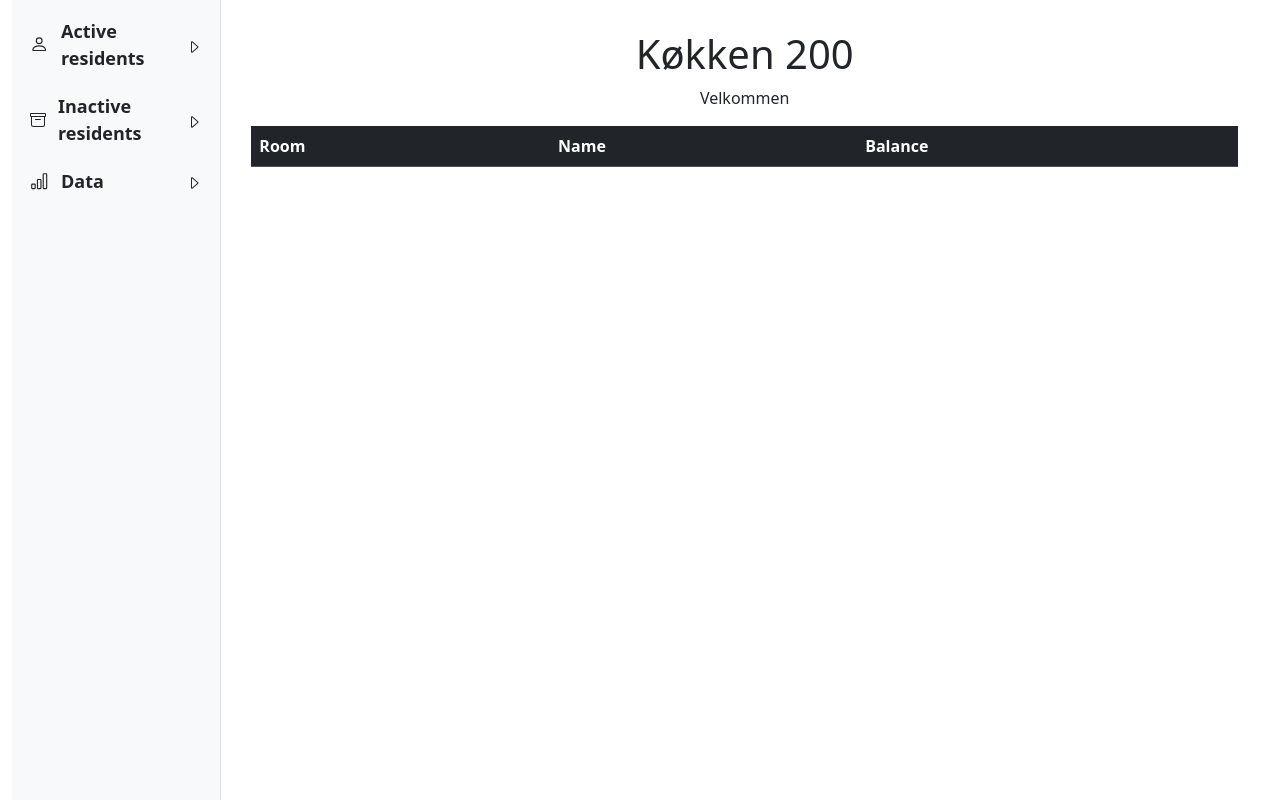
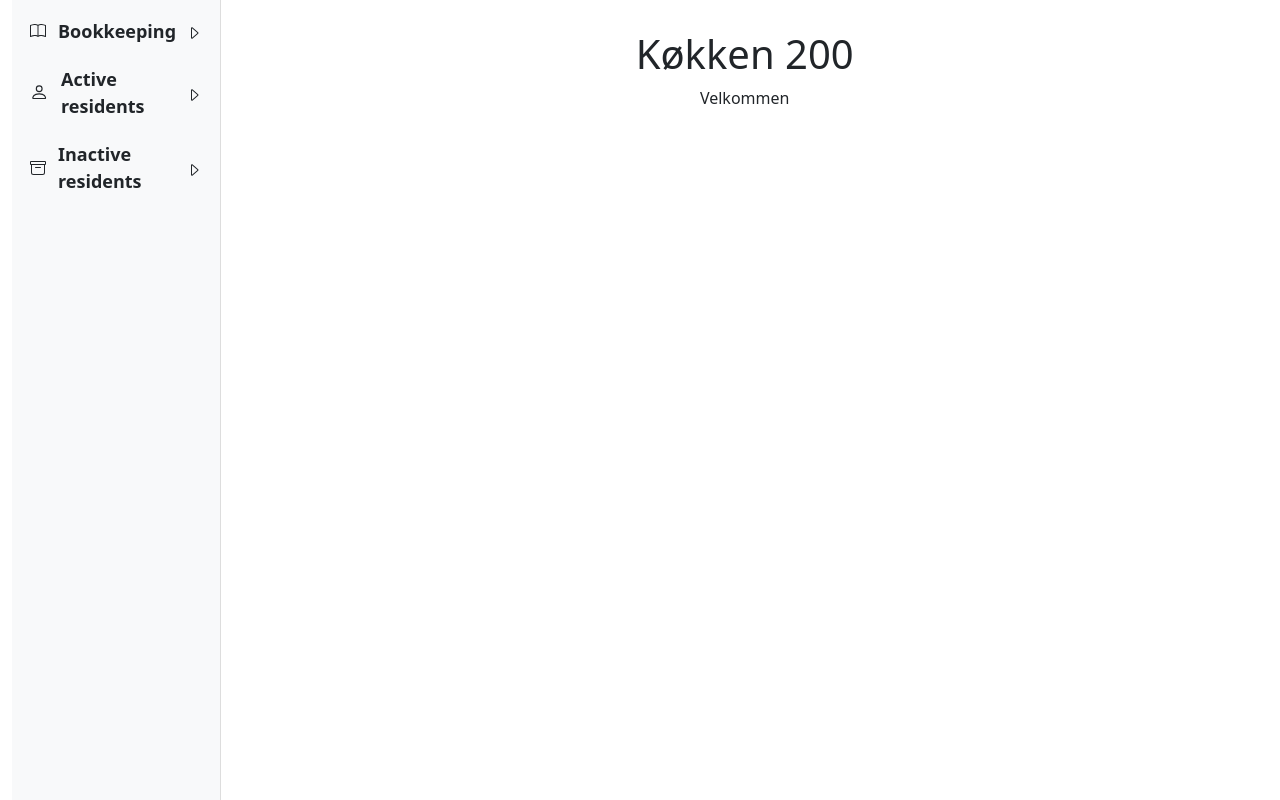
Before and after one commit to a-estad/KitchenLedger, a Django app: page /kitchenapp/ in a window 1280 px wide. Shown: the part 56-856 px from the top of the page. Run offline with Django 5.2, Linux system fonts and the light colour scheme; the visitor is signed in with stand-in values (Sample User, id 1); data that the repository does not hold is empty.

Commit message:
feat(overview page)
now includes overview page

also made small changes here and there

```diff
--- a/kitchenapp/templates/kitchenapp/base.html
+++ b/kitchenapp/templates/kitchenapp/base.html
@@ -122,6 +122,28 @@
         <div class="col-md-3 col-lg-2 bg-light sidebar">
             <!-- Sidebar content -->
             <div class="d-flex flex-column">
+                <!-- Datatables -->
+                <a href="#datatables" class="d-flex align-items-center mb-3 p-2 sidebar-category text-decoration-none" data-bs-toggle="collapse" aria-expanded="false">
+                    <span class="me-2">
+                        <svg xmlns="http://www.w3.org/2000/svg" width="20" height="20" fill="currentColor" class="bi bi-book" viewBox="0 0 20 20">
+                          <path d="M1 2.828c.885-.37 2.154-.769 3.388-.893 1.33-.134 2.458.063 3.112.752v9.746c-.935-.53-2.12-.603-3.213-.493-1.18.12-2.37.461-3.287.811zm7.5-.141c.654-.689 1.782-.886 3.112-.752 1.234.124 2.503.523 3.388.893v9.923c-.918-.35-2.107-.692-3.287-.81-1.094-.111-2.278-.039-3.213.492zM8 1.783C7.015.936 5.587.81 4.287.94c-1.514.153-3.042.672-3.994 1.105A.5.5 0 0 0 0 2.5v11a.5.5 0 0 0 .707.455c.882-.4 2.303-.881 3.68-1.02 1.409-.142 2.59.087 3.223.877a.5.5 0 0 0 .78 0c.633-.79 1.814-1.019 3.222-.877 1.378.139 2.8.62 3.681 1.02A.5.5 0 0 0 16 13.5v-11a.5.5 0 0 0-.293-.455c-.952-.433-2.48-.952-3.994-1.105C10.413.809 8.985.936 8 1.783"/>
+                        </svg>
+                    </span>
+                    Bookkeeping
+                    <span class="ms-auto arrow-indicator">
+                        <svg xmlns="http://www.w3.org/2000/svg" width="16" height="16" fill="currentColor" class="bi bi-caret-right" viewBox="0 0 16 16">
+                          <path d="M6 12.796V3.204L11.481 8zm.659.753 5.48-4.796a1 1 0 0 0 0-1.506L6.66 2.451C6.011 1.885 5 2.345 5 3.204v9.592a1 1 0 0 0 1.659.753"/>
+                        </svg>
+                    </span>
+                </a>
+                <div id="datatables" class="collapse sidebar-collapse">
+                    <ul class="list-unstyled ps-3">
+                        <li><a href="{% url 'overview page' %}" class="sidebar-item text-decoration-none">Overview</a></li>
+                        <li><a href="{% url 'expenses page' %}" class="sidebar-item text-decoration-none">Expenses</a></li>
+                        <li><a href="{% url 'debt and credit page' %}" class="sidebar-item text-decoration-none">Debt and credit</a></li>
+                    </ul>
+                </div>
+
                 <!-- Active User Profiles -->
                 <a href="#activeProfiles" class="d-flex align-items-center mb-3 p-2 sidebar-category text-decoration-none" data-bs-toggle="collapse" aria-expanded="true">
                     <span class="me-2">
@@ -162,28 +184,6 @@
                 <div id="inactiveProfiles" class="collapse sidebar-collapse">
                     <ul class="list-unstyled ps-3">
                         <li><a class="sidebar-item text-decoration-none">No inactive residents</a></li>
-                    </ul>
-                </div>
-
-                <!-- Datatables -->
-                <a href="#datatables" class="d-flex align-items-center mb-3 p-2 sidebar-category text-decoration-none" data-bs-toggle="collapse" aria-expanded="false">
-                    <span class="me-2">
-                        <svg xmlns="http://www.w3.org/2000/svg" width="23" height="23" fill="currentColor" class="bi bi-bar-chart" viewBox="0 0 20 20">
-                          <path d="M4 11H2v3h2zm5-4H7v7h2zm5-5v12h-2V2zm-2-1a1 1 0 0 0-1 1v12a1 1 0 0 0 1 1h2a1 1 0 0 0 1-1V2a1 1 0 0 0-1-1zM6 7a1 1 0 0 1 1-1h2a1 1 0 0 1 1 1v7a1 1 0 0 1-1 1H7a1 1 0 0 1-1-1zm-5 4a1 1 0 0 1 1-1h2a1 1 0 0 1 1 1v3a1 1 0 0 1-1 1H2a1 1 0 0 1-1-1z"/>
-                        </svg>
-                    </span>
-                    Data
-                    <span class="ms-auto arrow-indicator">
-                        <svg xmlns="http://www.w3.org/2000/svg" width="16" height="16" fill="currentColor" class="bi bi-caret-right" viewBox="0 0 16 16">
-                          <path d="M6 12.796V3.204L11.481 8zm.659.753 5.48-4.796a1 1 0 0 0 0-1.506L6.66 2.451C6.011 1.885 5 2.345 5 3.204v9.592a1 1 0 0 0 1.659.753"/>
-                        </svg>
-                    </span>
-                </a>
-                <div id="datatables" class="collapse sidebar-collapse">
-                    <ul class="list-unstyled ps-3">
-                        <li><a href="{% url 'data tables page' %}" class="sidebar-item text-decoration-none">Tables</a></li>
-                        <li><a href="{% url 'expenses page' %}" class="sidebar-item text-decoration-none">Expenses</a></li>
-                        <li><a href="{% url 'debt and credit page' %}" class="sidebar-item text-decoration-none">Debt and credit</a></li>
                     </ul>
                 </div>
             </div>
--- a/kitchenapp/templates/kitchenapp/debt_and_credit.html
+++ b/kitchenapp/templates/kitchenapp/debt_and_credit.html
@@ -1,6 +1,6 @@
 {% extends 'kitchenapp/base.html' %}
 
-{% block title %}Data{% endblock %}
+{% block title %}Debt And Credit Page{% endblock %}
 
 {% block content %}
 
--- a/kitchenapp/templates/kitchenapp/expenses.html
+++ b/kitchenapp/templates/kitchenapp/expenses.html
@@ -1,6 +1,6 @@
 {% extends 'kitchenapp/base.html' %}
 
-{% block title %}Data{% endblock %}
+{% block title %}Expenses Page{% endblock %}
 
 {% block content %}
 
--- a/kitchenapp/templates/kitchenapp/front_page.html
+++ b/kitchenapp/templates/kitchenapp/front_page.html
@@ -9,23 +9,4 @@
     <p>Velkommen {{ user.resident.name }}</p>
 </div>
 
-<table class="table table-striped">
-    <thead class="table-dark">
-    <tr>
-        <th>Room</th>
-        <th>Name</th>
-        <th>Balance</th>
-    </tr>
-    </thead>
-    <tbody>
-    {% for resident in residents %}
-    <tr>
-        <td>{{ resident.room_number }}</td>
-        <td>{{ resident.name }}</td>
-        <td>{{ resident.balance }}</td>
-    </tr>
-    {% endfor %}
-    </tbody>
-</table>
-
 {% endblock %}
--- a/kitchenapp/urls.py
+++ b/kitchenapp/urls.py
@@ -5,7 +5,7 @@ from . import views
 
 urlpatterns = [
     path('', views.front_page, name='front page'),
-    path('data/', views.data_tables, name='data tables page'),
+    path('overview/', views.overview_page, name='overview page'),
     path('expenses/', views.expenses_page, name='expenses page'),
     path('debt_and_credit/', views.debt_and_credit_page, name='debt and credit page'),
     path('profile/<int:resident_id>', views.resident_profile, name='resident profile page')
--- a/kitchenapp/views.py
+++ b/kitchenapp/views.py
@@ -13,9 +13,15 @@ def front_page(request):
     return render(request, "kitchenapp/front_page.html", {'residents': residents})
 
 
-def data_tables(request):
-    all_expenses = Expense.objects.all()
-    all_debts = Debt.objects.all()
+def overview_page(request):
+    residents = sorted(Resident.objects.all(), key=lambda x: x.room_number)
+    return render(request,
+                  "kitchenapp/overview_page.html",
+                  {'residents': residents})
+
+
+def expenses_page(request):
+    all_expenses = sorted(Expense.objects.all(), key=lambda x: x.date, reverse=True)
 
     if request.method == 'POST':
 
@@ -39,47 +45,25 @@ def data_tables(request):
     else:
         form = ExpenseForm()
 
-    return render(request, "kitchenapp/data_tables.html", {'form': form, 'expenses': all_expenses, 'debts': all_debts, 'resident': request.user.resident})
-
-
-def expenses_page(request):
-    all_expenses = Expense.objects.all()
-    all_debts = Debt.objects.all()
-
-    if request.method == 'POST':
-
-        if 'expense_id_delete' in request.POST:
-            expense_id_delete = request.POST.get('expense_id_delete')
-            Expense.objects.get(pk=expense_id_delete).delete()
-            form = ExpenseForm()
-
-        else:
-            form = ExpenseForm(request.POST)
-
-            if form.is_valid():
-                expense_input = form.cleaned_data
-                expense = Expense(paid_by=request.user.resident,
-                                  date=expense_input.get('date'),
-                                  cost=expense_input.get('cost'),
-                                  is_dinner_club=False,
-                                  description=expense_input.get('description'))
-                expense.save()
-
-    else:
-        form = ExpenseForm()
-
-    return render(request, "kitchenapp/expenses.html", {'form': form, 'expenses': all_expenses, 'debts': all_debts, 'resident': request.user.resident})
+    return render(request,
+                  "kitchenapp/expenses.html",
+                  {'form': form, 'expenses': all_expenses, 'resident': request.user.resident})
 
 
 def debt_and_credit_page(request):
-    all_debts = Debt.objects.all()
-    all_credits = Credit.objects.all()
+    all_debts = sorted(Debt.objects.all(), key=lambda x: x.expense.date, reverse=True)
+    all_credits = sorted(Credit.objects.all(), key=lambda x: x.expense.date, reverse=True)
 
-    return render(request, "kitchenapp/debt_and_credit.html", {'debts': all_debts, 'credits': all_credits})
+    return render(request,
+                  "kitchenapp/debt_and_credit.html",
+                  {'debts': all_debts, 'credits': all_credits})
+
 
 def resident_profile(request, resident_id):
     resident_for_profile = Resident.objects.get(pk=resident_id)
 
     history_table = sorted(create_history_for_resident(resident_for_profile), reverse=True)
 
-    return render(request, "kitchenapp/resident_profile.html", {'resident': resident_for_profile, 'history': history_table})
+    return render(request,
+                  "kitchenapp/resident_profile.html",
+                  {'resident': resident_for_profile, 'history': history_table})
```
Also changed, not shown: kitchenapp/signals.py (+5 -3 lines), kitchenapp/templates/kitchenapp/overview_page.html (added, +30 -0 lines).
